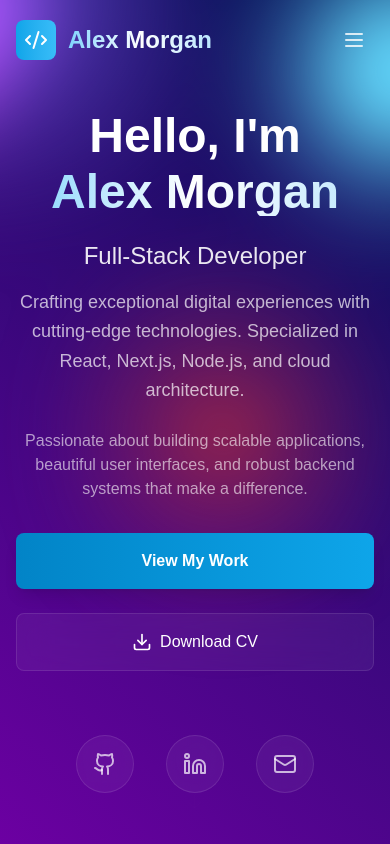
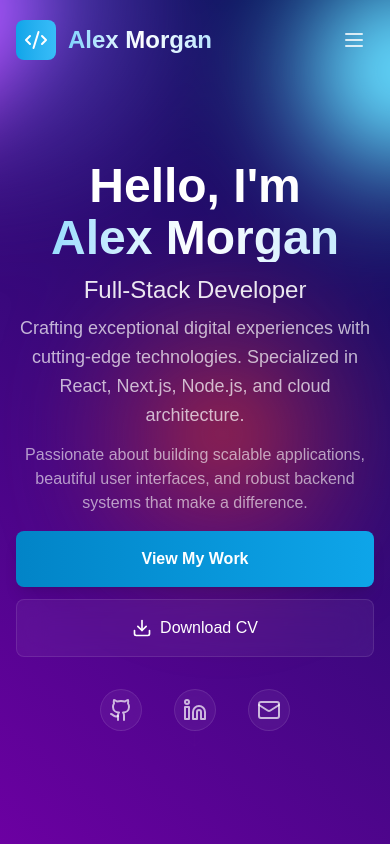
Before and after one commit to Ranohavison/final_portfolio, a Next.js app: page / in a window 390 px wide. Shown: the top 844 px of the page. Built offline with nearby package versions, Linux system fonts and the light colour scheme.

Commit message:
New update

```diff
--- a/app/components/Hero.tsx
+++ b/app/components/Hero.tsx
@@ -21,20 +21,20 @@ const Hero = () => {
 
       <div className="container mx-auto px-4 sm:px-6 lg:px-8 relative z-10">
         <div className="text-center animate-fade-in">
-          <div className="mb-8">
+          <div className="mb-4 sm:mb-8">
 
-            <h1 className="text-5xl sm:text-7xl lg:text-8xl font-bold mb-6">
-              <span className="block text-white mb-2">Hello, I&apos;m</span>
+            <h1 className="text-5xl sm:text-7xl lg:text-8xl font-bold mb-3 sm:mb-6">
+              <span className="block text-white mb-1 sm:mb-2">Hello, I&apos;m</span>
               <span className="block text-gradient animate-pulse-slow">
                 Alex Morgan
               </span>
             </h1>
 
-            <div className="max-w-4xl mx-auto mb-8">
-              <p className="text-2xl sm:text-3xl text-white/90 mb-4 font-light">
+            <div className="max-w-4xl mx-auto mb-4 sm:mb-8">
+              <p className="text-2xl sm:text-3xl text-white/90 mb-2 sm:mb-4 font-light">
                 Full-Stack Developer
               </p>
-              <p className="text-lg sm:text-xl text-white/70 mb-6 leading-relaxed">
+              <p className="text-lg sm:text-xl text-white/70 mb-3 sm:mb-6 leading-relaxed">
                 Crafting exceptional digital experiences with cutting-edge technologies.
                 Specialized in React, Next.js, Node.js, and cloud architecture.
               </p>
@@ -46,7 +46,7 @@ const Hero = () => {
           </div>
 
           {/* CTA Buttons */}
-          <div className="flex flex-col sm:flex-row gap-6 justify-center mb-16 animate-slide-up">
+          <div className="flex flex-col sm:flex-row gap-3 sm:gap-6 justify-center mb-8 sm:mb-16 animate-slide-up">
             <button
               onClick={() => scrollToSection('#projects')}
               className="btn-primary ocean-glow"
@@ -75,7 +75,7 @@ const Hero = () => {
               <a
                 key={index}
                 href={social.href}
-                className="p-4 glass-effect rounded-full text-white/70 hover:text-white transition-all duration-300 hover:scale-110 hover:bg-white/10 group"
+                className="p-2 text-sm sm:p-4 sm:text-xl glass-effect rounded-full text-white/70 hover:text-white transition-all duration-300 hover:scale-110 hover:bg-white/10 group"
                 aria-label={social.label}
               >
                 <social.icon size={24} className="group-hover:scale-110 transition-transform duration-200" />
```
